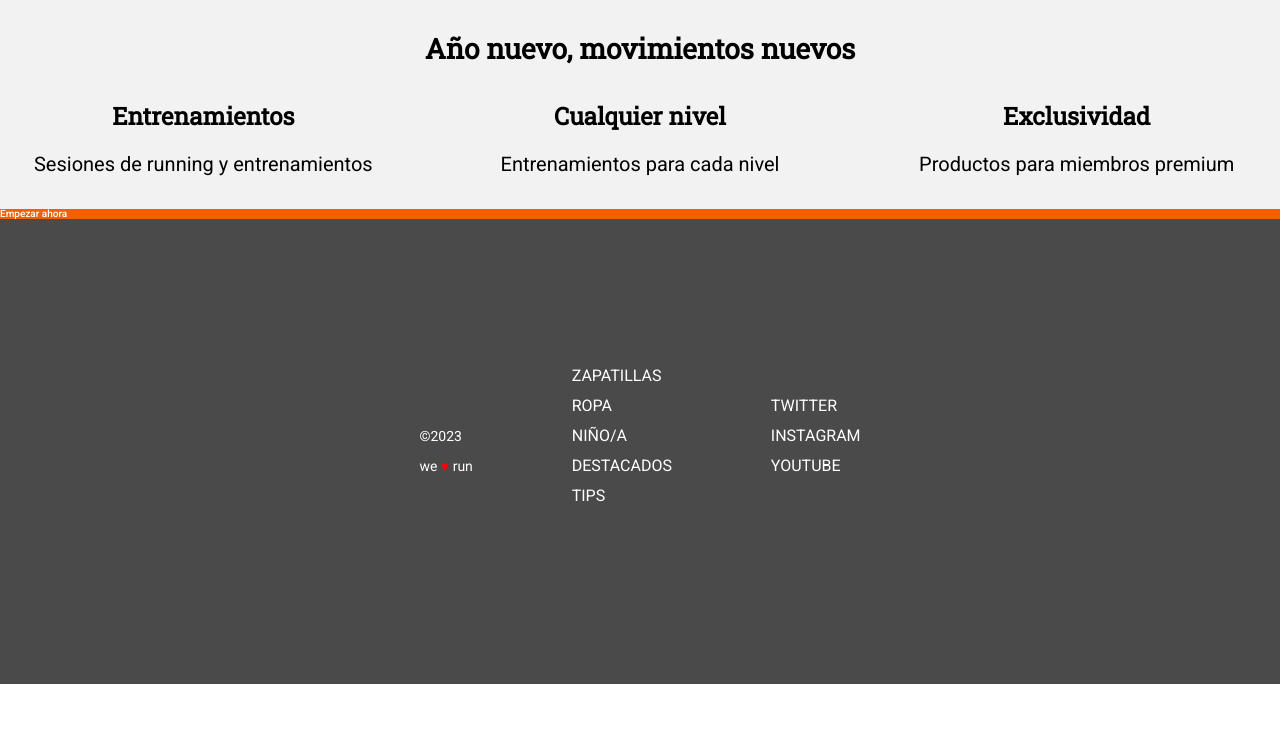
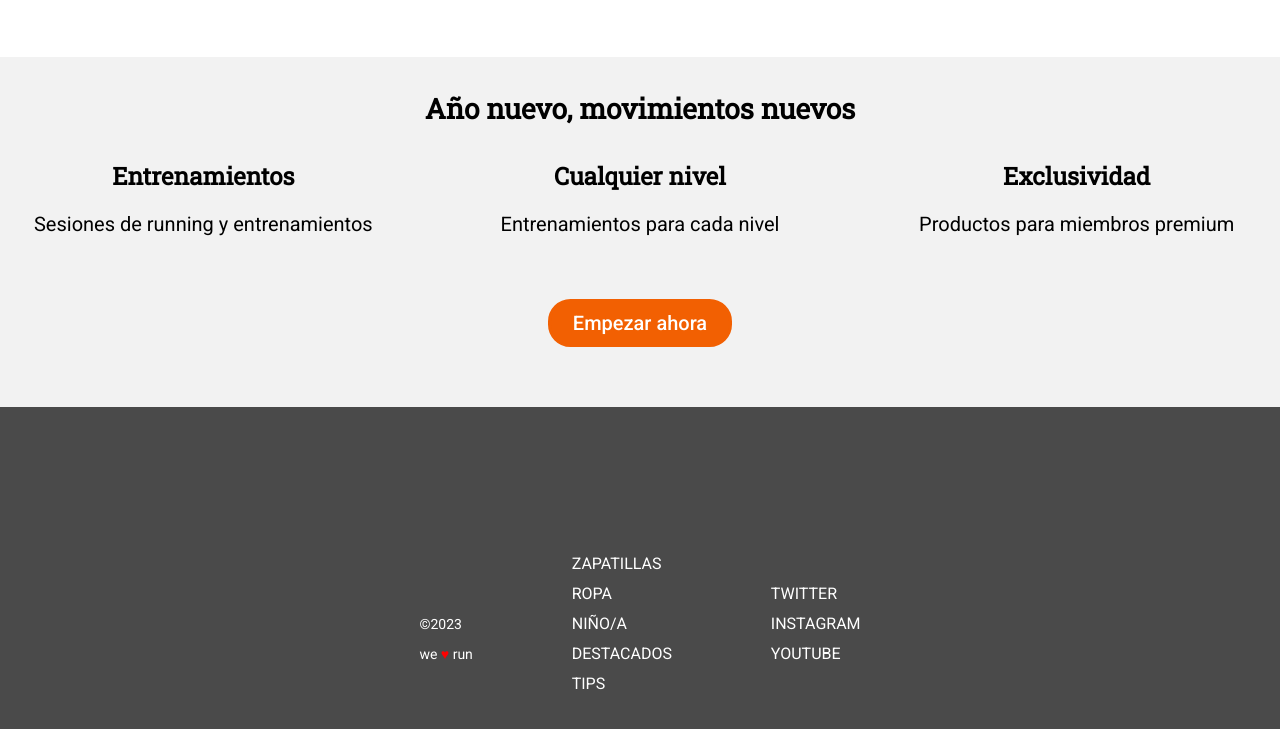
Before and after one commit to Adalab/modulo-1-evaluacion-final-ttkapostol, a website: page src/html/index.html in a window 1280 px wide. Shown: the part 1089-1818 px from the top of the page. Before the commit the page ends 1773 px from the top, so only its background shows below. Drawn offline with nearby package versions, Linux system fonts and the light colour scheme; files that its build step writes are made by us from their sources; files whose address does not match are found by name.

Commit message:
Add button in grid

```diff
--- a/src/html/partials/main.html
+++ b/src/html/partials/main.html
@@ -26,7 +26,8 @@
             <p class="third-article-p"> Productos para miembros premium</p>
         </article>
 
-        <div class="third-section-button"> Empezar ahora </div>
+        <div class="third-section-div">
+            <button class="third-section-button"> Empezar ahora </button></div>
 </section>
 
 </main>
--- a/src/scss/layout/_second-section.scss
+++ b/src/scss/layout/_second-section.scss
@@ -33,6 +33,7 @@
             line-height: 4rem;
             text-align: center;
             color: #f26002;
+            margin-bottom: 60px;
         }
 }
 
--- a/src/scss/layout/_third-section.scss
+++ b/src/scss/layout/_third-section.scss
@@ -73,12 +73,22 @@
                 line-height: 3rem;
             }
 
-    .third-section-button {
-        font-family: 'Roboto', sans-serif;
-        font-weight: 500;
-        background-color: #f26002;
-        color: white;
-        }
+    .third-section-div {
+                .third-section-button {
+                display: block;
+                width: 184px;
+                border: solid 3px #f26002;
+                background-color: #f26002;
+                border-radius: 22.5px;
+                font-family: 'Roboto', sans-serif;
+                font-weight: 500;
+                font-size: 2rem;
+                line-height: 4rem;
+                text-align: center;
+                color: white;
+                margin: 30px auto 60px auto;
+            }
+    }
 
  @media all and (min-width: 768px) {
     .third-section {
@@ -116,15 +126,7 @@
             font-size: 2rem;
         }
 
-        .third-section-button {
+        .third-section-div {
             grid-column: span 3;
         }
 }
-
-@media all and (min-width: 1280px) {
-
-
-        .third-section-button {
-
-        }
-    }
```
